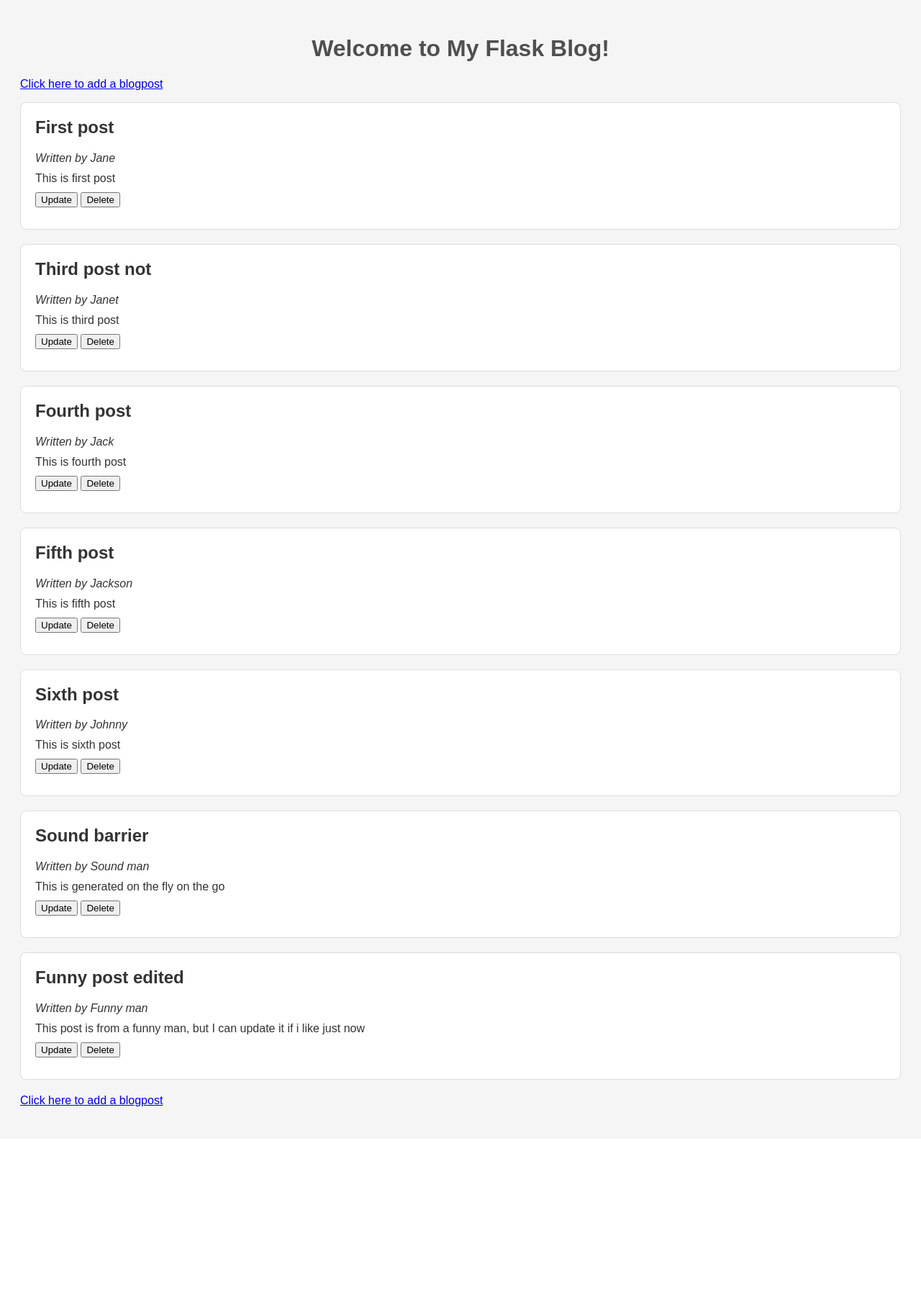
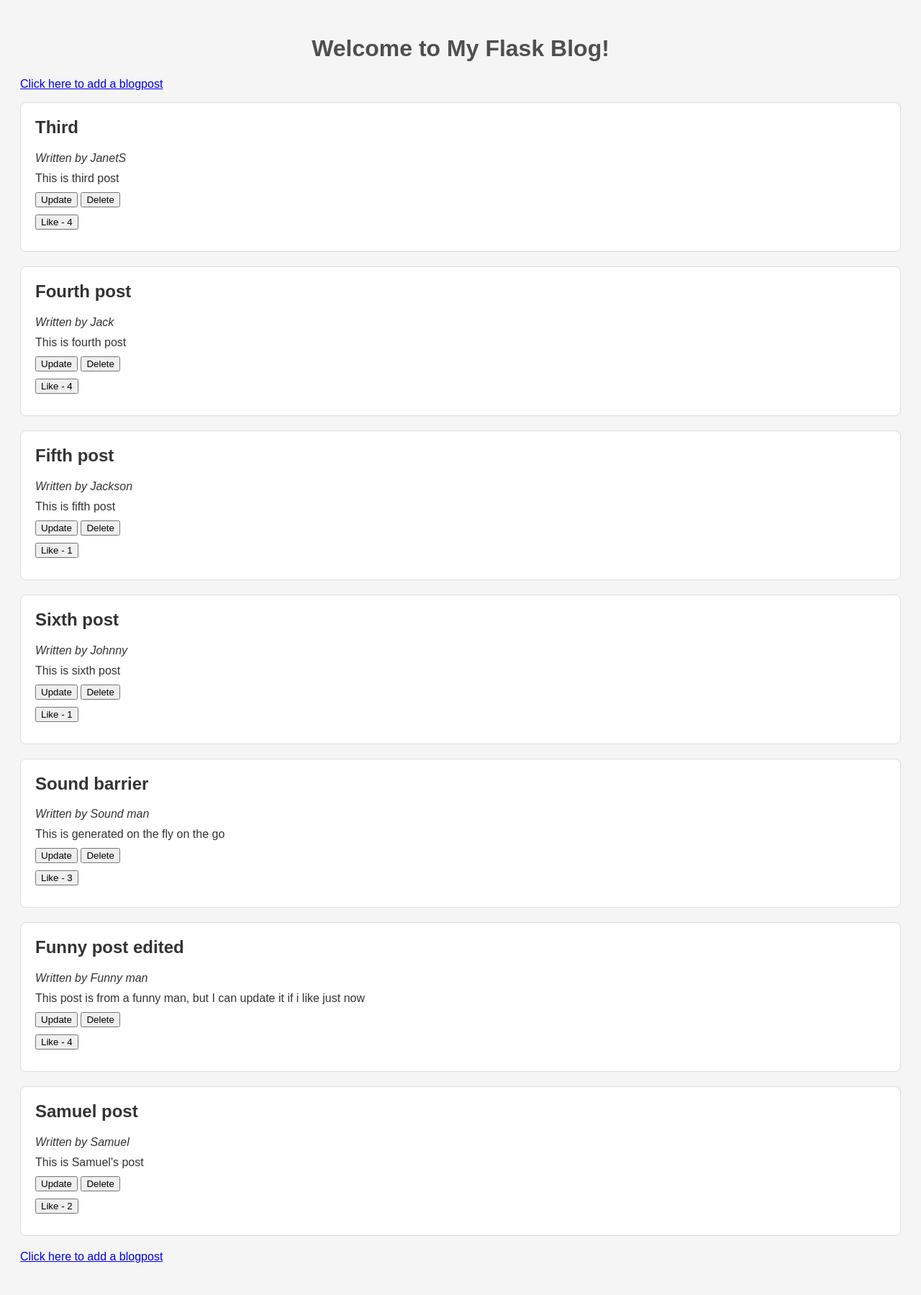
Before and after one commit to samueloluwoleb/masterblog, a Flask app: page / in a window 1280 px wide. Shown: the whole page at 72% size. Before the commit the page ends 1537 px from the top, so only its background shows below. Run offline with Flask 3, Linux system fonts and the light colour scheme.

Commit message:
Final working version before beautifying

```diff
--- a/app.py
+++ b/app.py
@@ -1,6 +1,5 @@
 from flask import Flask, render_template, request, redirect, url_for
 import json
-
 
 app = Flask(__name__)
 
@@ -29,7 +28,7 @@ def add():
 
         blog_posts = load_data('blogposts_database.json')
         new_id = (blog_posts[-1]["id"]) + 1
-        new_post = {"id": new_id, "author": author, "title": title, "content": content}
+        new_post = {"id": new_id, "author": author, "title": title, "content": content, "likes": 0}
         blog_posts.append(new_post)
         json_data = json.dumps(blog_posts)
 
@@ -86,5 +85,20 @@ def update(post_id):
     return render_template('update.html', post=post)
 
 
+@app.route('/like/<int:post_id>')
+def like(post_id):
+    blog_posts = load_data('blogposts_database.json')
+    for post_data in blog_posts:
+        if post_data['id'] == post_id:
+            likes = post_data['likes'] + 1
+            post_data['likes'] = likes
+
+    json_data = json.dumps(blog_posts)
+
+    with open("blogposts_database.json", "w") as fileobj:
+        fileobj.write(json_data)
+    return redirect('/')
+
+
 if __name__ == '__main__':
     app.run()
--- a/blogposts_database.json
+++ b/blogposts_database.json
@@ -1 +1 @@
-[{"id": 1, "author": "Jane", "title": "First post", "content": "This is first post"}, {"id": 3, "author": "Janet", "title": "Third post not", "content": " This is third post "}, {"id": 4, "author": "Jack", "title": "Fourth post", "content": "This is fourth post"}, {"id": 5, "author": "Jackson", "title": "Fifth post", "content": "This is fifth post"}, {"id": 6, "author": "Johnny", "title": "Sixth post", "content": "This is sixth post"}, {"id": 7, "author": "Sound man", "title": "Sound barrier", "content": " This is generated on the fly on the go\r\n "}, {"id": 8, "author": "Funny man", "title": "Funny post edited", "content": "   This post is from a funny man, but I can update it if i like just now"}]
+[{"id": 3, "author": "JanetS", "title": "Third ", "content": "  This is third post  ", "likes": 4}, {"id": 4, "author": "Jack", "title": "Fourth post", "content": "This is fourth post", "likes": 4}, {"id": 5, "author": "Jackson", "title": "Fifth post", "content": "This is fifth post", "likes": 1}, {"id": 6, "author": "Johnny", "title": "Sixth post", "content": "This is sixth post", "likes": 1}, {"id": 7, "author": "Sound man", "title": "Sound barrier", "content": " This is generated on the fly on the go\r\n ", "likes": 3}, {"id": 8, "author": "Funny man", "title": "Funny post edited", "content": "   This post is from a funny man, but I can update it if i like just now", "likes": 4}, {"id": 9, "author": "Samuel", "title": "Samuel post", "content": "This is Samuel's post", "likes": 2}]
--- a/templates/index.html
+++ b/templates/index.html
@@ -17,7 +17,11 @@
             <p><em>Written by {{ post['author'] }}</em></p>
             <p> {{ post['content'] }} </p>
             <p> <a class = "btn_link" href="/update/{{post['id']}}"> <input type="button" value="Update" /> </a>  <a class = "btn_link" href="/delete/{{post['id']}}"> <input type="button" value="Delete" /> </a></p>
+            <div>
+                <p><a class = "btn_link" href="/like/{{post['id']}}"> <input type="button" value="Like - {{post['likes']}}"/> </a></p>
+            </div>
         </div>
+
     {% endfor %}
     <div>
         <p> <a href="/add"> Click here to add a blogpost </a></p>
```
